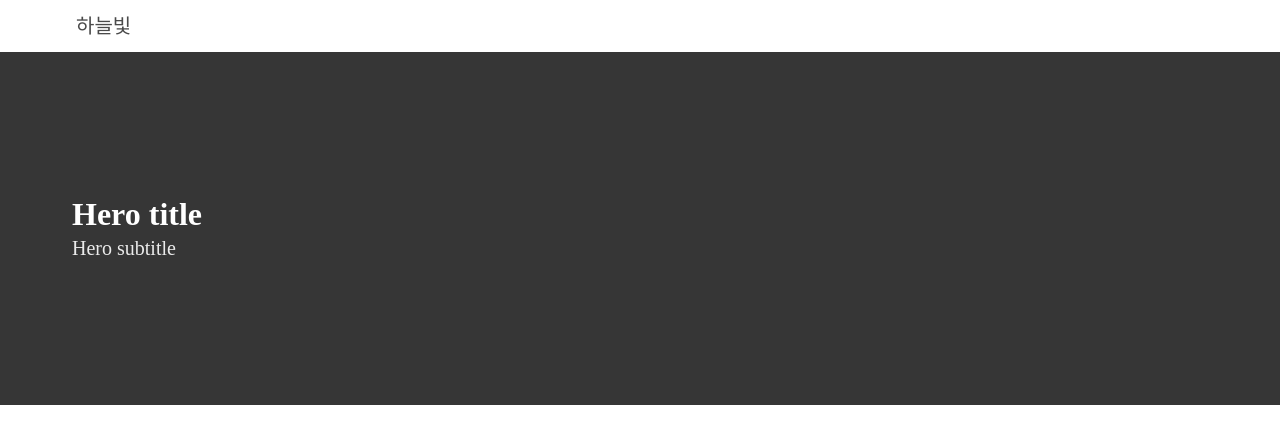
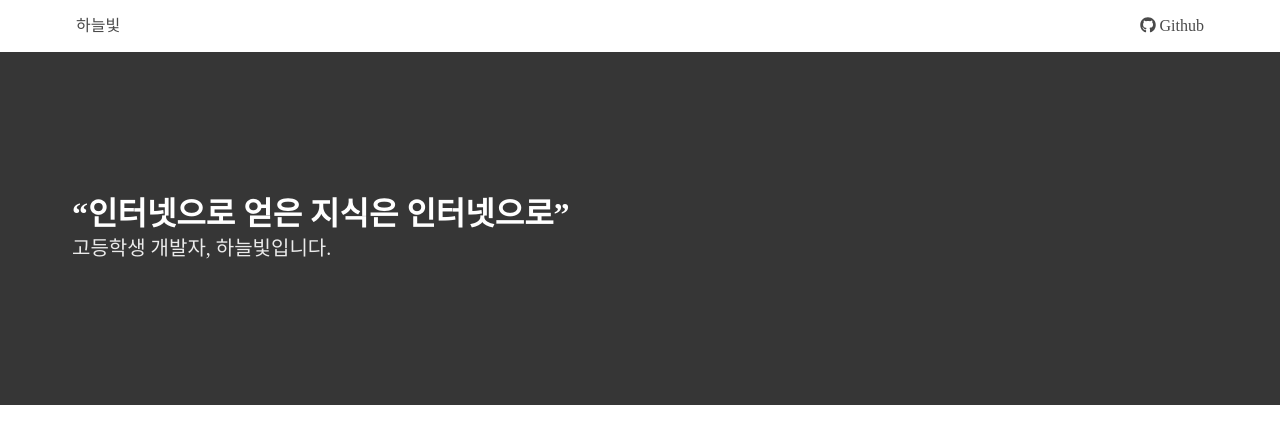
Before and after one commit to SkyLightQP/skylightqpkr2019, a React (Create React App) app: page / in a window 1280 px wide. Shown: the top 444 px of the page. Built offline with nearby package versions, Linux system fonts and the light colour scheme; a web font is replaced by a local one.

Commit message:
feat: add text in banner
- feat: add github hyperlink

```diff
--- a/src/components/Banner/index.tsx
+++ b/src/components/Banner/index.tsx
@@ -5,11 +5,9 @@ const Banner: React.FC = () => {
         <section className='hero is-dark is-medium'>
             <div className='hero-body'>
                 <div className='container'>
-                    <h1 className='title'>
-                        Hero title
-                    </h1>
+                    <h1 className='title'>“인터넷으로 얻은 지식은 인터넷으로”</h1>
                     <h2 className='subtitle'>
-                        Hero subtitle
+                        고등학생 개발자, 하늘빛입니다.
                     </h2>
                 </div>
             </div>
--- a/src/components/Navbar/index.tsx
+++ b/src/components/Navbar/index.tsx
@@ -1,18 +1,28 @@
 import React from 'react';
 import styled from 'styled-components';
+import { Link } from 'react-router-dom';
+import { FontAwesomeIcon } from '@fortawesome/react-fontawesome';
+import { faGithub } from '@fortawesome/free-brands-svg-icons';
 
 const TitleStyle = styled.p`
-  font-size: 20px;
-  font-weight: 500;
+  font-size: 16px;
 `;
-
 
 const Navbar: React.FC = () => {
     return (
         <nav className='navbar container' role='navigation' aria-label='main navigation'>
             <div className='navbar-brand'>
-                <a className='navbar-item' href='https://bulma.io'>
+                <Link className='navbar-item' to='/'>
                     <TitleStyle>하늘빛</TitleStyle>
+                </Link>
+            </div>
+
+            <div className='navbar-end'>
+                <a className='navbar-item' href='https://github.com/SkyLightQP'>
+                    <p>
+                        <FontAwesomeIcon icon={faGithub}/>
+                        &nbsp;Github
+                    </p>
                 </a>
             </div>
         </nav>
--- a/src/index.tsx
+++ b/src/index.tsx
@@ -1,6 +1,15 @@
 import React from 'react';
+import { BrowserRouter, Route, Switch } from 'react-router-dom';
 import ReactDOM from 'react-dom';
 import App from './App';
 import 'bulma/css/bulma.css';
 
-ReactDOM.render(<App />, document.getElementById('root'));
+const router = (
+    <BrowserRouter>
+        <Switch>
+            <Route exact path="/" component={App}/>
+        </Switch>
+    </BrowserRouter>
+);
+
+ReactDOM.render(router, document.getElementById('root'));
```
Also changed, not shown: package.json (+14 -6 lines), 1 other file (tests, documents, lock files or other folders).
